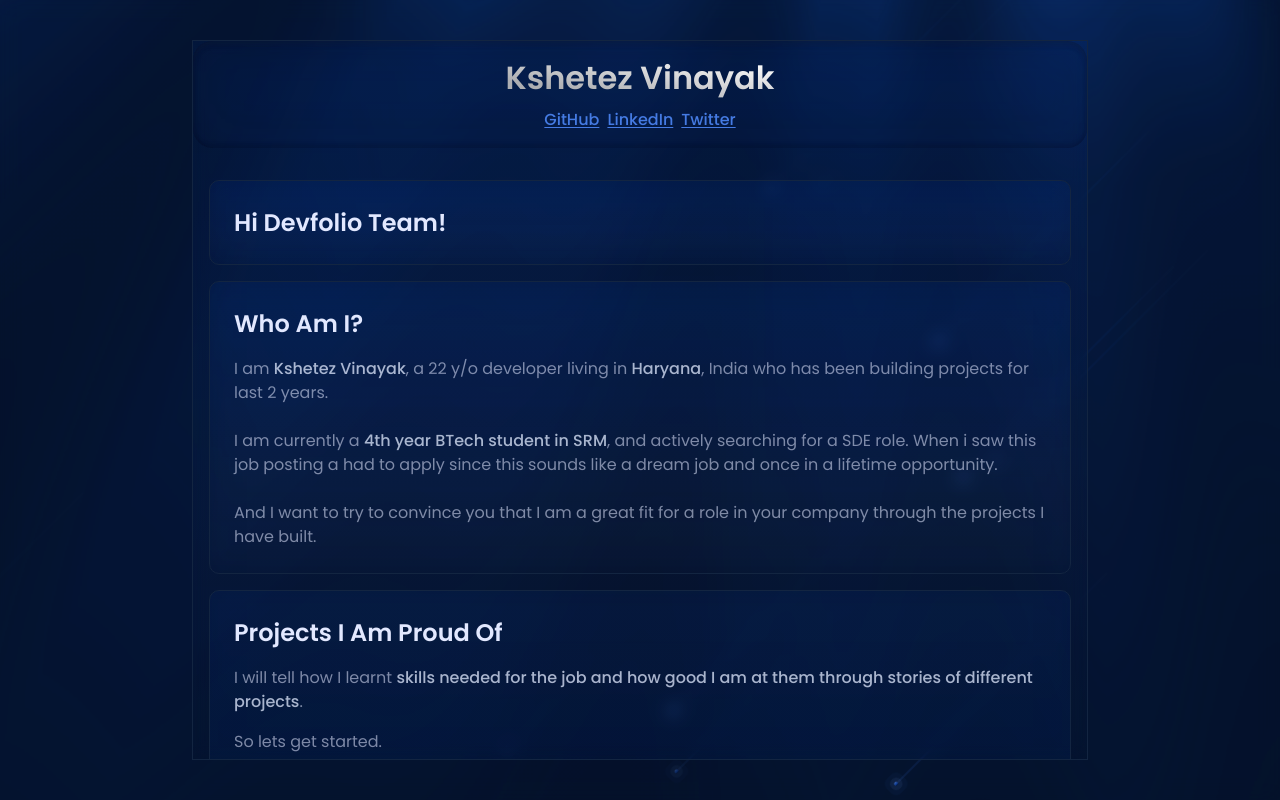
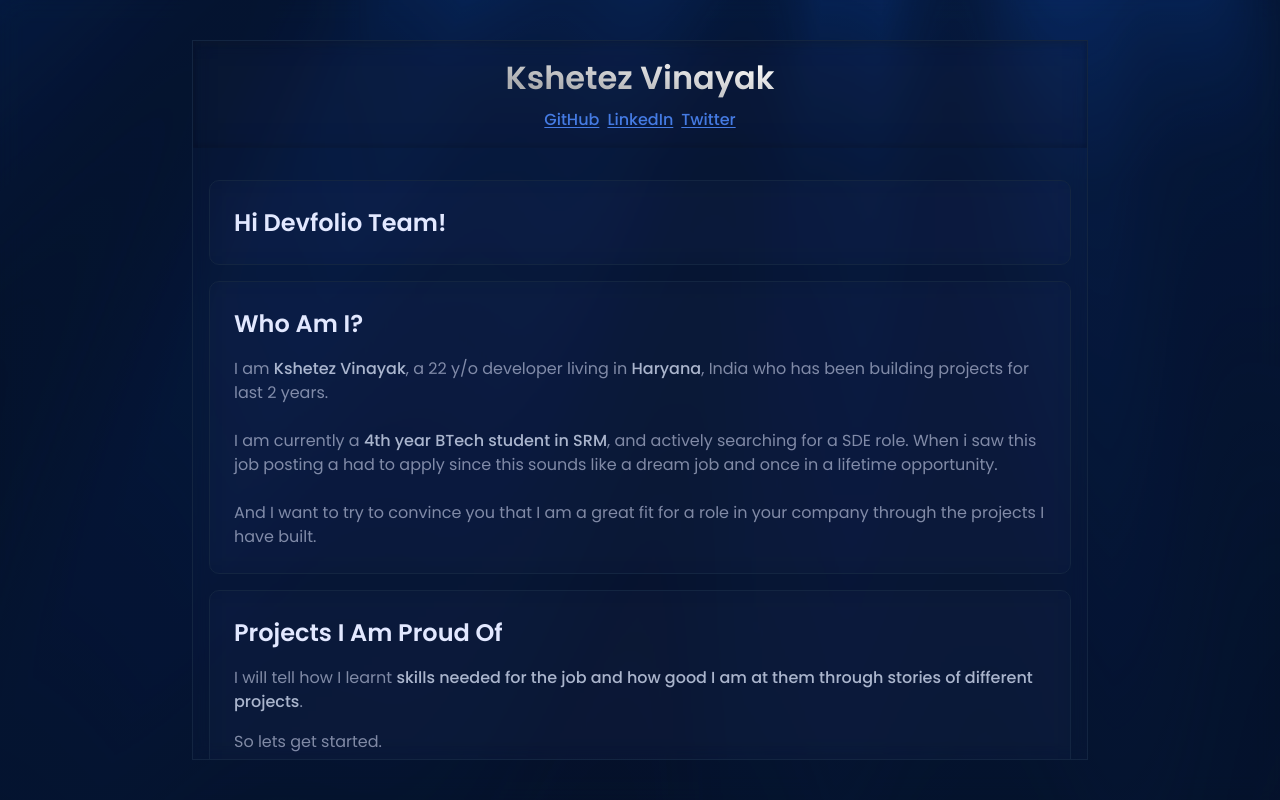
Before and after one commit to auspy/resumeTemplate, a Next.js app: page /devfolio in a window 1280 px wide. Built offline with nearby package versions, Linux system fonts and the light colour scheme.

Commit message:
devfolio graphics down

```diff
--- a/app/devfolio/page.js
+++ b/app/devfolio/page.js
@@ -37,8 +37,8 @@ export default function Home() {
   };
   return (
     <main className="h-screen w-screen fccc relative overflow-hidden">
-      <LightRays imgClassName="scale" opacity={0.8} style={{}} />
-      <ShootingStars />
+      <LightRays imgClassName=" scale-[1.2] " opacity={0.8} style={{}} />
+      {/* <ShootingStars /> */}
       <DevfolioResumeCard {...dummyResumeProps} />
     </main>
   );
--- a/styles/_card.scss
+++ b/styles/_card.scss
@@ -40,17 +40,7 @@
 .cardGradHeader {
   border-radius: 10px;
   border: 1px solid #132541;
-  background: var(
-    --gradBg,
-    linear-gradient(
-      180deg,
-      rgba(0, 56, 165, 0.1) 0.28%,
-      rgba(131, 169, 243, 0.02) 72.09%,
-      rgba(131, 169, 243, 0) 111.18%
-    )
-  );
-
-  /* blurBg */
+  background: rgba(131, 169, 243, 0.02) 72.09%;  /* blurBg */
   backdrop-filter: blur(14px);
 }
 
@@ -140,11 +130,11 @@ a.cardGrad:hover {
     );
 }
 .cardHeader {
-  border-radius: 20px;
-  box-shadow: 0px 4px 5.3px 0px rgba(20, 26, 37, 0.2) inset,
-    0px -4px 3px 0px rgb(6, 12, 24, 0.1) inset;
+  /* border-radius: 20px; */
+  /* box-shadow: 0px 4px 5.3px 0px rgba(20, 26, 37, 0.2) inset, */
+    /* 0px -4px 3px 0px rgb(6, 12, 24, 0.1) inset; */
   background: rgba(8, 17, 33, 0.12);
-  border: 1px solid var(--border, #132341);
+  /* border: 1px solid var(--border, #132341); */
   backdrop-filter: blur(27.100000381469727px);
 }
 
--- a/styles/_shootingStars.scss
+++ b/styles/_shootingStars.scss
@@ -1,4 +1,4 @@
-.starsContainer {
+/* .starsContainer {
   position: fixed;
   top: 0;
   left: 0;
@@ -124,4 +124,4 @@
   left: initial;
   animation-delay: 2.75s;
   animation-duration: 2.75s;
-}
+} */
```
